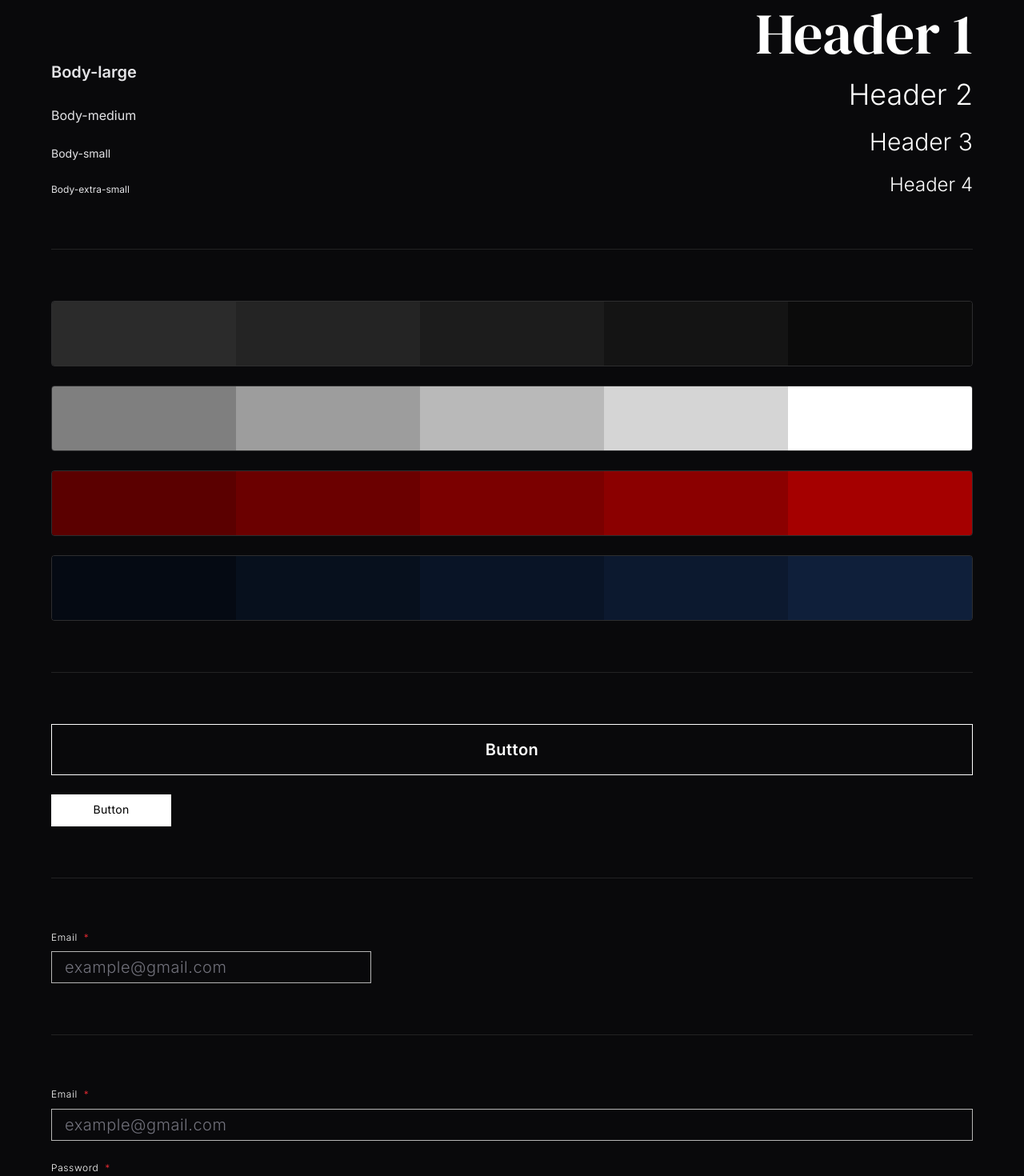
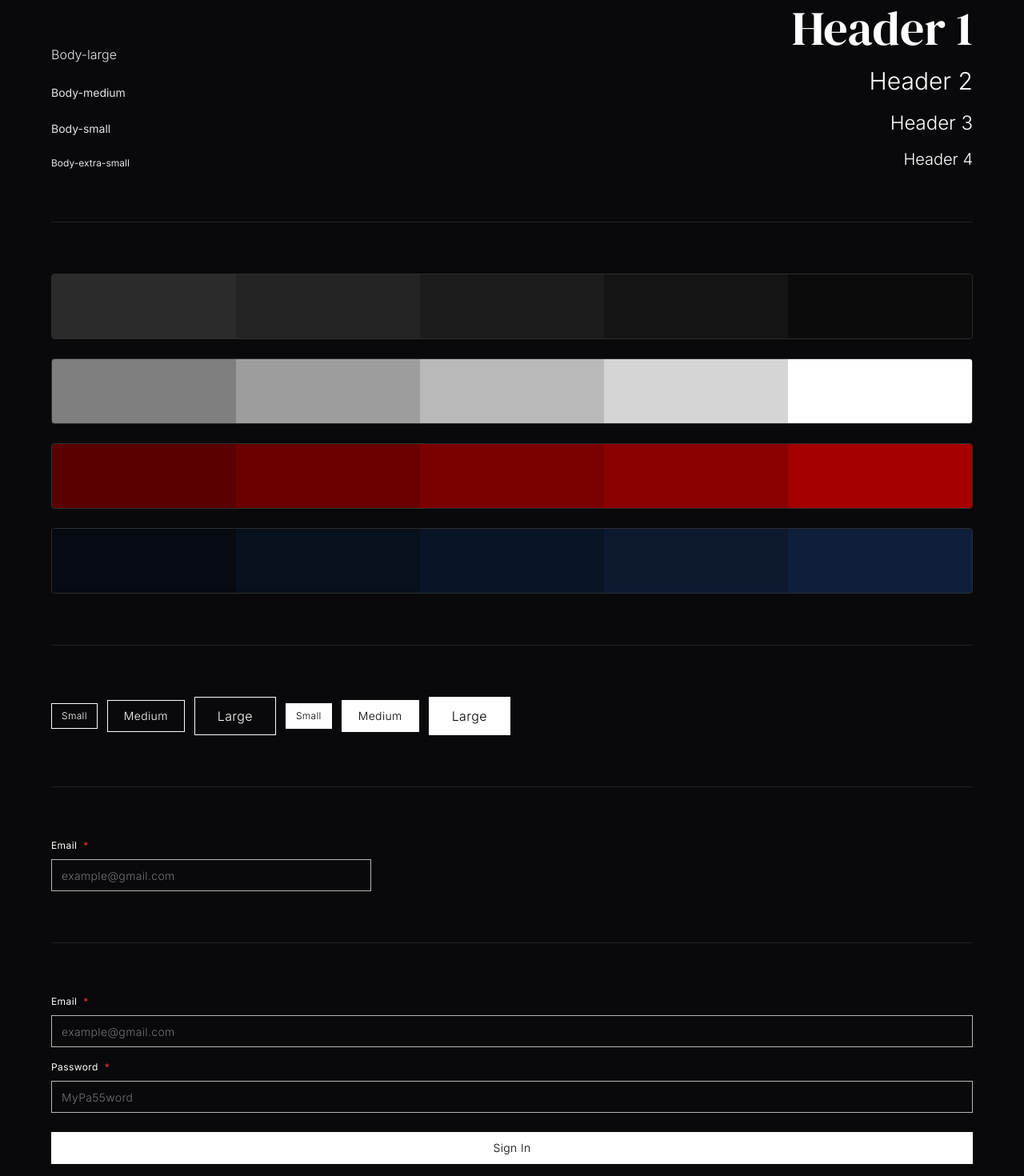
Before and after one commit to NemoZon/design-system, a React (Vite) app: page / in a window 1280 px wide. Shown: the part 60-1530 px from the top of the page at 80% size. Built offline with nearby package versions, Linux system fonts and the light colour scheme.

Commit message:
refactor: update styles and layout for Input, Button, and typography components

```diff
--- a/src/components/atoms/Input.tsx
+++ b/src/components/atoms/Input.tsx
@@ -27,7 +27,7 @@ export function Input({
       {label ? (
         <label
           className={mergeClassName(
-            "text-2xl font-light tracking-wide text-white flex",
+            "flex tracking-wide text-white",
             labelClassName,
           )}
           htmlFor={inputId}
@@ -42,7 +42,7 @@ export function Input({
         id={inputId}
         required={required}
         className={mergeClassName(
-          "h-10 w-full border border-white/70 bg-transparent px-4 text-xl font-light tracking-wide text-white placeholder:text-zinc-500 focus:border-white focus:outline-none focus:ring-2 focus:ring-white/40",
+          "h-10 w-full border border-white/70 bg-transparent px-3 text-sm font-light tracking-wide text-white placeholder:text-zinc-500 focus:border-white focus:outline-none focus:ring-2 focus:ring-white/40",
           className,
         )}
         {...props}
--- a/src/components/atoms/buttonVariants.ts
+++ b/src/components/atoms/buttonVariants.ts
@@ -1,8 +1,7 @@
 import { cva, type VariantProps } from 'class-variance-authority'
-import { typography } from './typographyStyles'
 
 export const buttonVariants = cva(
-  'inline-flex items-center justify-center whitespace-nowrap rounded-none border tracking-wide transition focus-visible:outline-none focus-visible:ring-2 focus-visible:ring-offset-2 disabled:pointer-events-none disabled:opacity-50',
+  'inline-flex items-center justify-center whitespace-nowrap rounded-none border font-light tracking-wide leading-none transition focus-visible:outline-none focus-visible:ring-2 focus-visible:ring-offset-2 disabled:pointer-events-none disabled:opacity-50',
   {
     variants: {
       variant: {
@@ -12,9 +11,9 @@ export const buttonVariants = cva(
           'border-white bg-white text-black hover:bg-zinc-100 focus-visible:ring-black focus-visible:ring-offset-white',
       },
       size: {
-        sm: `h-10 px-6 ${typography.bodySmall}`,
-        md: `h-12 px-10 ${typography.bodyMedium}`,
-        lg: `h-16 px-14 ${typography.bodyLarge}`,
+        sm: 'h-8 px-3 text-xs',
+        md: 'h-10 px-5 text-sm',
+        lg: 'h-12 px-7 text-base',
       },
     },
     defaultVariants: {
--- a/src/components/atoms/typographyStyles.ts
+++ b/src/components/atoms/typographyStyles.ts
@@ -1,10 +1,10 @@
 export const typography = {
-  h1: 'font-heading text-5xl leading-[1.05] sm:text-6xl lg:text-7xl',
-  h2: 'text-3xl font-light leading-tight sm:text-4xl',
-  h3: 'text-2xl font-light leading-snug sm:text-3xl',
-  h4: 'text-xl font-light leading-snug sm:text-2xl',
-  bodyLarge: 'text-xl font-semibold leading-relaxed',
-  bodyMedium: 'text-base leading-relaxed',
-  bodySmall: 'text-sm leading-relaxed',
-  bodyExtraSmall: 'text-xs leading-relaxed',
+  h1: 'font-heading text-4xl leading-[1.05] sm:text-5xl lg:text-6xl',
+  h2: 'text-2xl font-light leading-tight sm:text-3xl',
+  h3: 'text-xl font-light leading-snug sm:text-2xl',
+  h4: 'text-lg font-light leading-snug sm:text-xl',
+  bodyLarge: 'text-base font-light leading-relaxed',
+  bodyMedium: 'text-sm leading-normal',
+  bodySmall: 'text-sm leading-normal',
+  bodyExtraSmall: 'text-xs leading-normal',
 }
--- a/src/components/molecules/ProductCard.tsx
+++ b/src/components/molecules/ProductCard.tsx
@@ -17,13 +17,13 @@ export function ProductCard({ product }: ProductCardProps) {
           loading="lazy"
         />
       </div>
-      <div className="flex flex-1 flex-col gap-3 p-5">
+      <div className="flex flex-1 flex-col gap-3 p-4">
         <div className="flex items-start justify-between gap-3">
-          <H4 className="text-lg font-light text-white">{product.name}</H4>
+          <H4 className="text-base text-white sm:text-base">{product.name}</H4>
           <span className="text-sm text-zinc-300">{product.price}</span>
         </div>
         <BodySmall className="text-zinc-400">{product.description}</BodySmall>
-        <div className="mt-auto">
+        <div className="mt-auto pt-2">
           <Button className="w-full" size="sm" variant="outline">
             Add to cart
           </Button>
--- a/src/components/organisms/ButtonShowcase.tsx
+++ b/src/components/organisms/ButtonShowcase.tsx
@@ -5,12 +5,24 @@ export function ButtonShowcase() {
   return (
     <section className="flex flex-col gap-6 border-t border-white/10 pt-10">
       <SectionHeader title="Buttons" />
-      <div className="flex w-full flex-col gap-6">
-        <Button className="w-full" size="lg" variant="outline">
-          Button
+      <div className="flex flex-wrap items-center gap-3">
+        <Button size="sm" variant="outline">
+          Small
         </Button>
-        <Button className="w-[150px]" size="sm" variant="solid">
-          Button
+        <Button size="md" variant="outline">
+          Medium
+        </Button>
+        <Button size="lg" variant="outline">
+          Large
+        </Button>
+        <Button size="sm" variant="solid">
+          Small
+        </Button>
+        <Button size="md" variant="solid">
+          Medium
+        </Button>
+        <Button size="lg" variant="solid">
+          Large
         </Button>
       </div>
     </section>
--- a/src/components/organisms/SignInForm.tsx
+++ b/src/components/organisms/SignInForm.tsx
@@ -3,8 +3,8 @@ import { FormField } from "../molecules/FormField";
 
 export function SignInForm() {
   return (
-    <form className="flex w-full flex-col gap-8">
-      <div className="flex flex-col gap-6">
+    <form className="flex w-full flex-col gap-6">
+      <div className="flex flex-col gap-4">
         <FormField
           label="Email"
           required
@@ -18,7 +18,7 @@ export function SignInForm() {
           type="password"
         />
       </div>
-      <Button className="w-full" size="lg" variant="solid" type="submit">
+      <Button className="w-full" size="md" variant="solid" type="submit">
         Sign In
       </Button>
     </form>
--- a/src/components/templates/SignInTemplate.tsx
+++ b/src/components/templates/SignInTemplate.tsx
@@ -26,13 +26,11 @@ export function SignInTemplate({
     >
       <div
         className={mergeClassName(
-          "mx-auto flex w-full max-w-xl flex-col gap-10",
+          "mx-auto flex w-full max-w-md flex-col gap-8",
           contentClassName,
         )}
       >
-        <H2 className="text-4xl font-light text-white sm:text-5xl">
-          {title}
-        </H2>
+        <H2 className="text-white">{title}</H2>
         {children}
       </div>
     </main>
```
